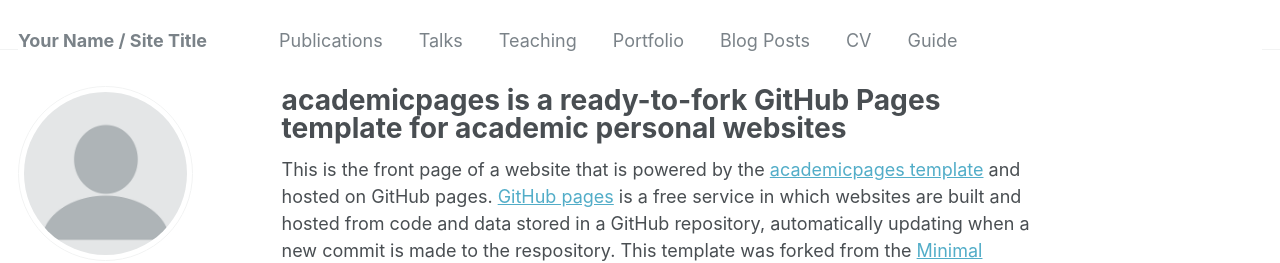
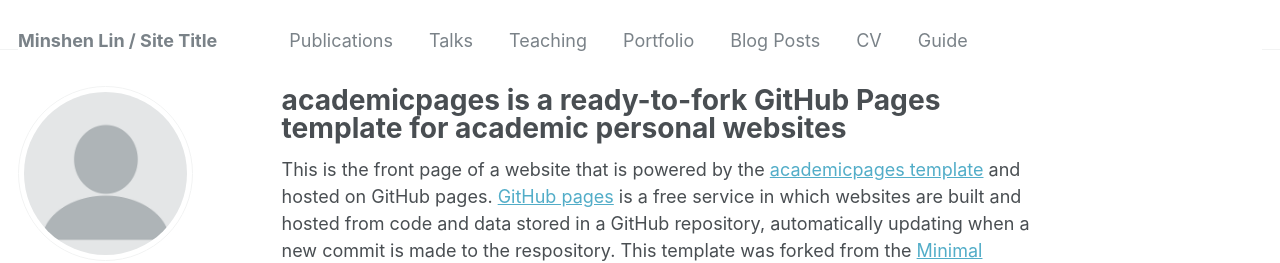
Before and after one commit to Minshen-Lin/Minshen-Lin.github.io, a Jekyll site: the page built from _pages/about.md, in a window 1280 px wide. Shown: the top 263 px of the page. Built offline with Jekyll 4.4.1, drawn with Linux system fonts in a browser that asks for light colours; some web fonts are replaced.

Commit message:
Update _config.yml

```diff
--- a/_config.yml
+++ b/_config.yml
@@ -8,7 +8,7 @@
 
 # Basic Site Settings
 locale                   : "en-US"
-title                    : "Your Name / Site Title"
+title                    : "Minshen Lin / Site Title"
 title_separator          : "-"
 name                     : &name "Your Name"
 description              : &description "personal description"
```
